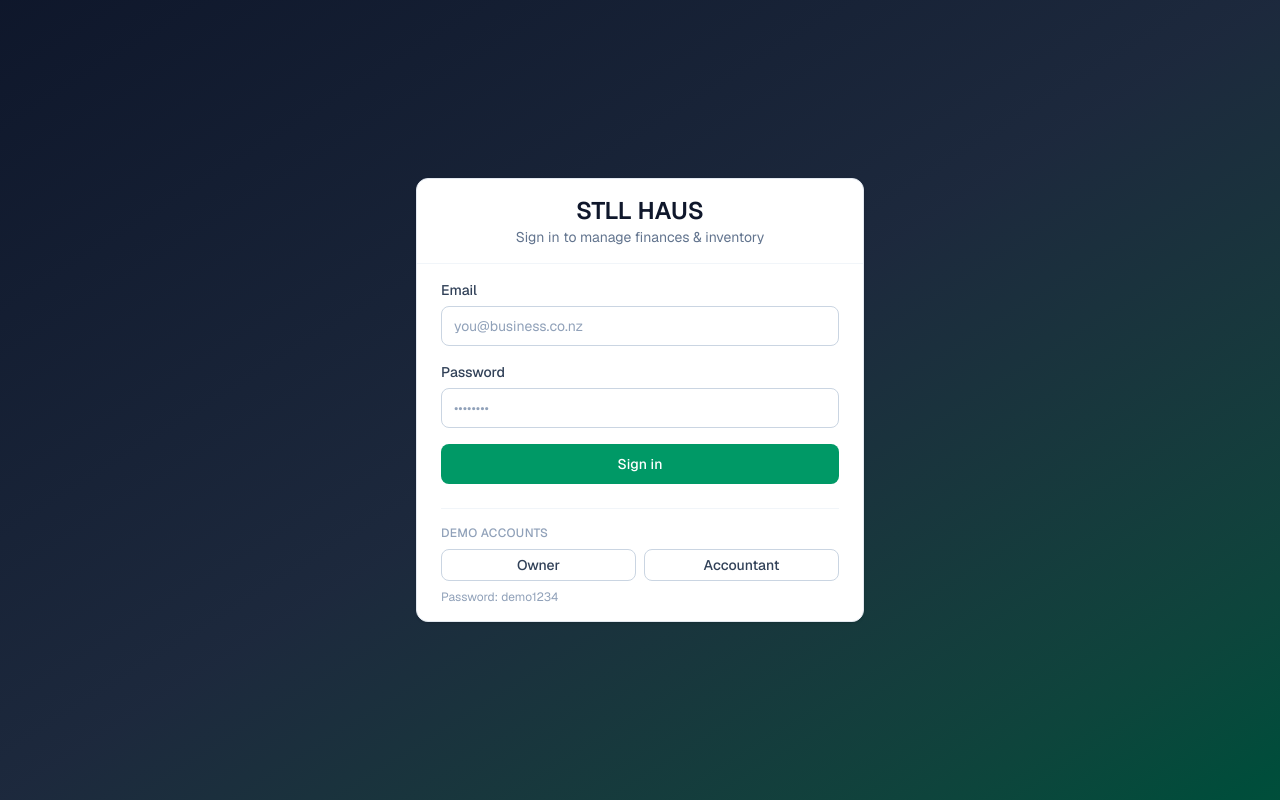
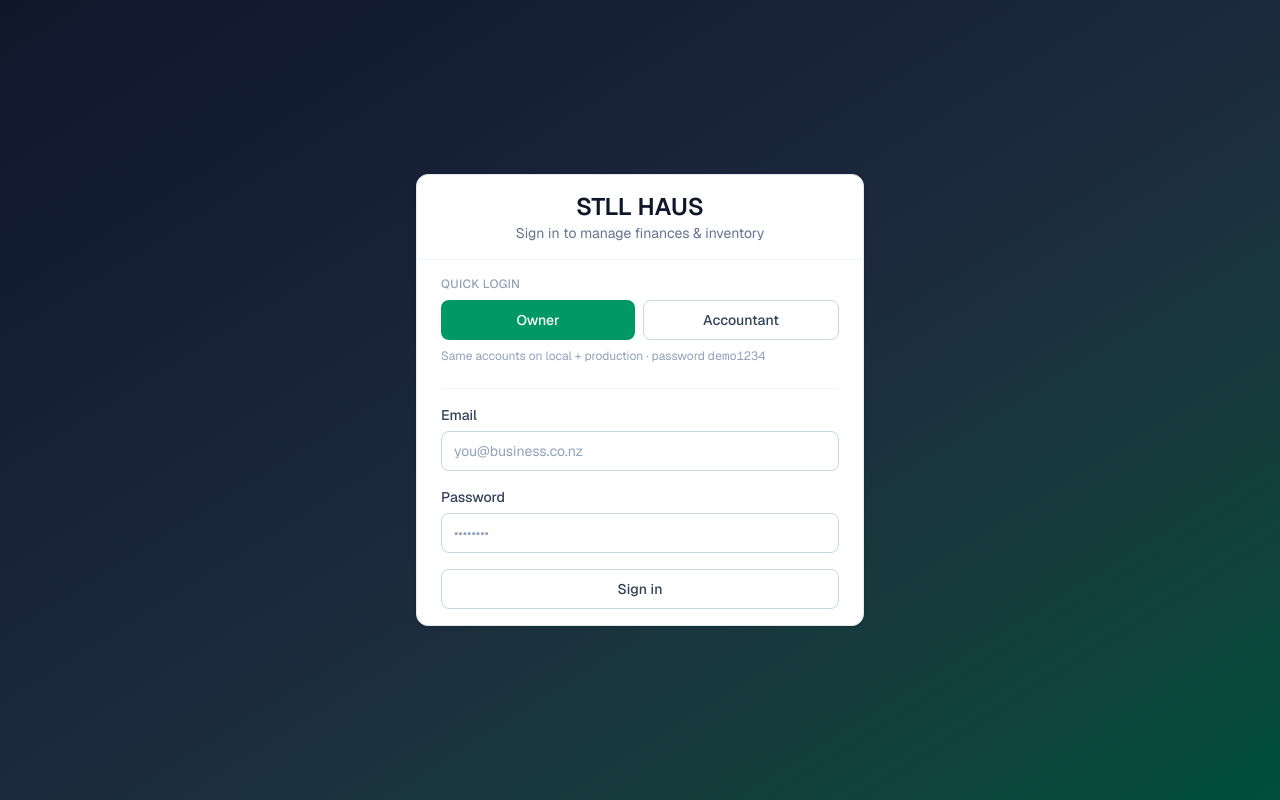
Before and after one commit to shaygail/finance-tracker, a Next.js app: page /login in a window 1280 px wide. Built offline with nearby package versions, Linux system fonts and the light colour scheme.

Commit message:
Simplify owner and accountant quick login for local and production.

```diff
--- a/src/app/login/page.tsx
+++ b/src/app/login/page.tsx
@@ -13,15 +13,16 @@ export default function LoginPage() {
   const [error, setError] = useState("");
   const [loading, setLoading] = useState(false);
 
-  async function handleSubmit(e: React.FormEvent) {
-    e.preventDefault();
+  async function loginWith(nextEmail: string, nextPassword: string) {
     setError("");
     setLoading(true);
+    setEmail(nextEmail);
+    setPassword(nextPassword);
 
     try {
       const result = await signIn("credentials", {
-        email,
-        password,
+        email: nextEmail,
+        password: nextPassword,
         redirect: false,
       });
 
@@ -30,7 +31,6 @@ export default function LoginPage() {
         return;
       }
 
-      // Hard navigation — soft router.push can hang after Auth.js sets the cookie
       window.location.assign("/dashboard");
     } catch {
       setError("Sign in failed. Please try again.");
@@ -39,10 +39,14 @@ export default function LoginPage() {
     }
   }
 
-  function fillDemo(role: "owner" | "accountant") {
+  async function handleSubmit(e: React.FormEvent) {
+    e.preventDefault();
+    await loginWith(email.trim().toLowerCase(), password);
+  }
+
+  async function quickLogin(role: "owner" | "accountant") {
     const creds = DEMO_CREDENTIALS[role];
-    setEmail(creds.email);
-    setPassword(creds.password);
+    await loginWith(creds.email, creds.password);
   }
 
   return (
@@ -55,7 +59,36 @@ export default function LoginPage() {
           </p>
         </CardHeader>
         <CardContent>
-          <form onSubmit={handleSubmit} className="space-y-4">
+          <div className="mb-6 space-y-2">
+            <p className="text-xs font-medium uppercase tracking-wide text-slate-400">
+              Quick login
+            </p>
+            <div className="flex gap-2">
+              <Button
+                type="button"
+                className="flex-1"
+                disabled={loading}
+                onClick={() => quickLogin("owner")}
+              >
+                {loading ? "Signing in..." : "Owner"}
+              </Button>
+              <Button
+                type="button"
+                variant="outline"
+                className="flex-1"
+                disabled={loading}
+                onClick={() => quickLogin("accountant")}
+              >
+                {loading ? "Signing in..." : "Accountant"}
+              </Button>
+            </div>
+            <p className="text-xs text-slate-400">
+              Same accounts on local + production · password{" "}
+              <span className="font-mono">demo1234</span>
+            </p>
+          </div>
+
+          <form onSubmit={handleSubmit} className="space-y-4 border-t border-slate-100 pt-4">
             <div>
               <Label htmlFor="email">Email</Label>
               <Input
@@ -78,41 +111,11 @@ export default function LoginPage() {
                 required
               />
             </div>
-            {error && (
-              <p className="text-sm text-red-600">{error}</p>
-            )}
-            <Button type="submit" className="w-full" disabled={loading}>
+            {error && <p className="text-sm text-red-600">{error}</p>}
+            <Button type="submit" variant="outline" className="w-full" disabled={loading}>
               {loading ? "Signing in..." : "Sign in"}
             </Button>
           </form>
-          <div className="mt-6 space-y-2 border-t border-slate-100 pt-4">
-            <p className="text-xs font-medium uppercase tracking-wide text-slate-400">
-              Demo accounts
-            </p>
-            <div className="flex gap-2">
-              <Button
-                type="button"
-                variant="outline"
-                size="sm"
-                className="flex-1"
-                onClick={() => fillDemo("owner")}
-              >
-                Owner
-              </Button>
-              <Button
-                type="button"
-                variant="outline"
-                size="sm"
-                className="flex-1"
-                onClick={() => fillDemo("accountant")}
-              >
-                Accountant
-              </Button>
-            </div>
-            <p className="text-xs text-slate-400">
-              Password: demo1234
-            </p>
-          </div>
         </CardContent>
       </Card>
     </div>
--- a/src/lib/auth.ts
+++ b/src/lib/auth.ts
@@ -18,8 +18,8 @@ export const { handlers, auth, signIn, signOut } = NextAuth({
           return null;
         }
 
-        const email = credentials.email as string;
-        const password = credentials.password as string;
+        const email = String(credentials.email).trim().toLowerCase();
+        const password = String(credentials.password);
 
         const user = await db.user.findUnique({
           where: { email },
```
